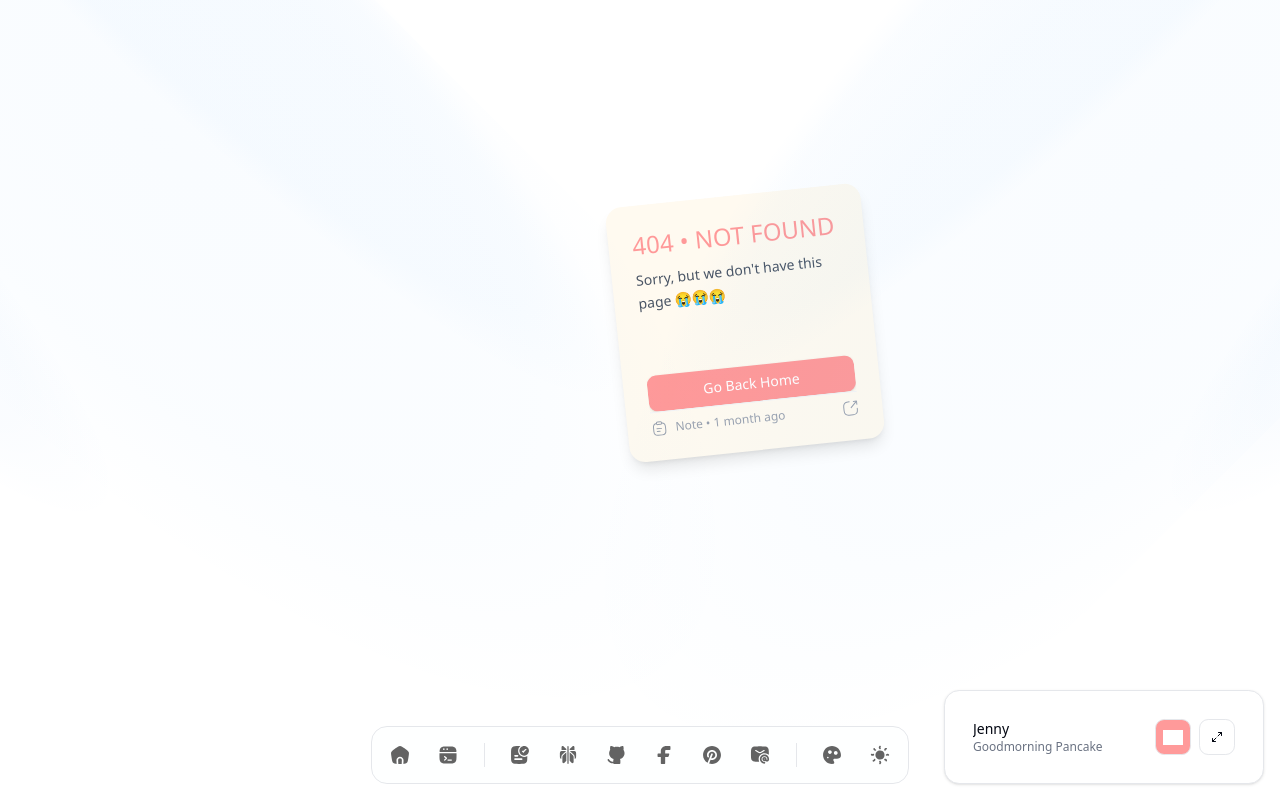
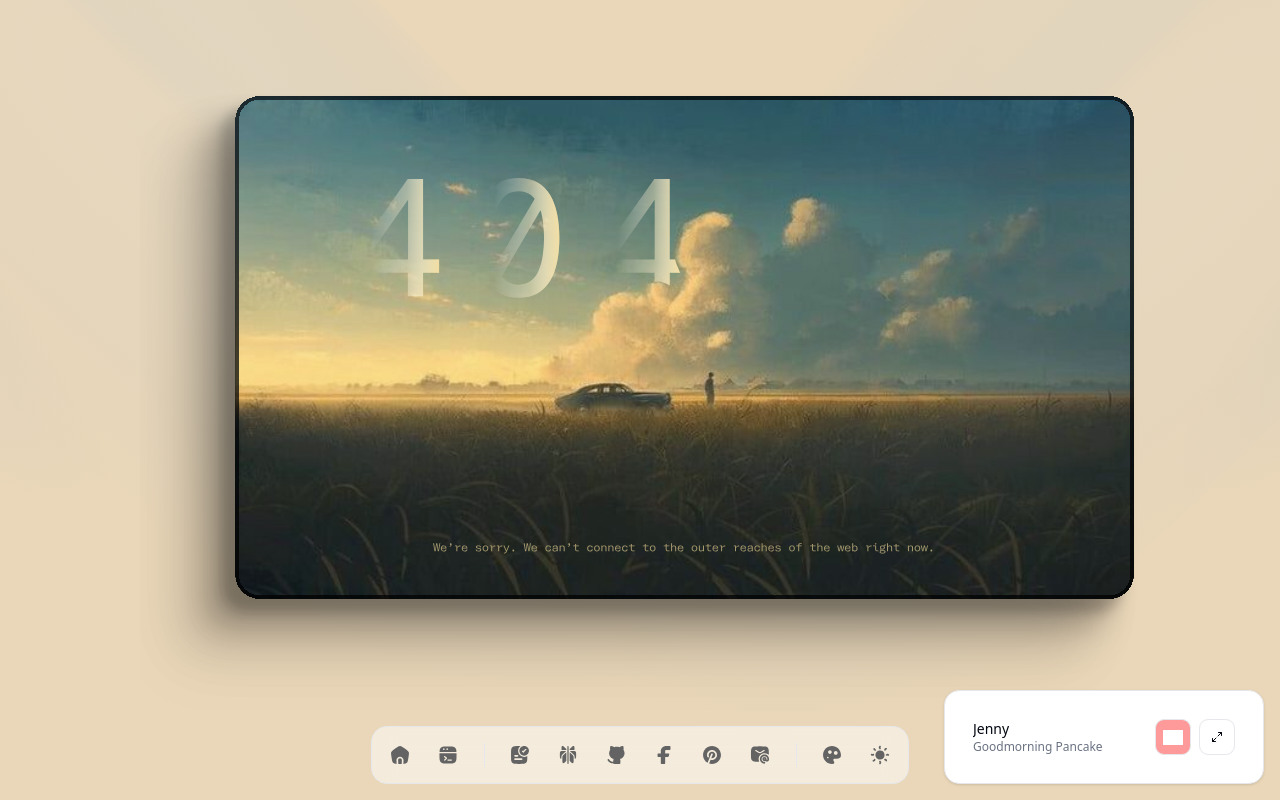
Before and after one commit to NV-Phong/NV-Phong, a Next.js app: page /ui-engineer/media-viewer in a window 1280 px wide. Before the commit this address had no page. Built offline with nearby package versions, Linux system fonts and the light colour scheme; grey boxes are pictures that could not be loaded.

Commit message:
FEAT - media viewer

```diff
--- /dev/null
+++ b/app/ui-engineer/media-viewer/page.tsx
@@ -0,0 +1,15 @@
+import React from "react";
+import Image from "next/image";
+
+export default function page() {
+   return (
+      <div className="flex items-center justify-center h-screen bg-[#EAD7B9]">
+         <Image
+            src="/graphics/404-not-found.svg"
+            alt="Description"
+            width={1000}
+            height={412}
+         />
+      </div>
+   );
+}
--- a/components/ui-engineer/gradient-background.tsx
+++ b/components/ui-engineer/gradient-background.tsx
@@ -8,7 +8,7 @@ const GradientBackground = () => {
    const excludePaths = ["/themes", "/beta", "/ui-engineer", "/experience"];
 
    const shouldShowGradient = !excludePaths.some((path) =>
-      pathname.startsWith(path),
+      pathname.startsWith(path)
    );
 
    if (!shouldShowGradient) {
```
Also changed, not shown: public/graphics/404-not-found.svg (added).
